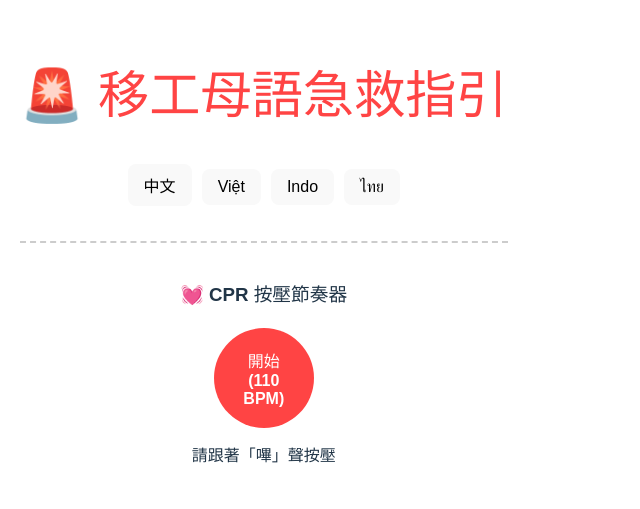
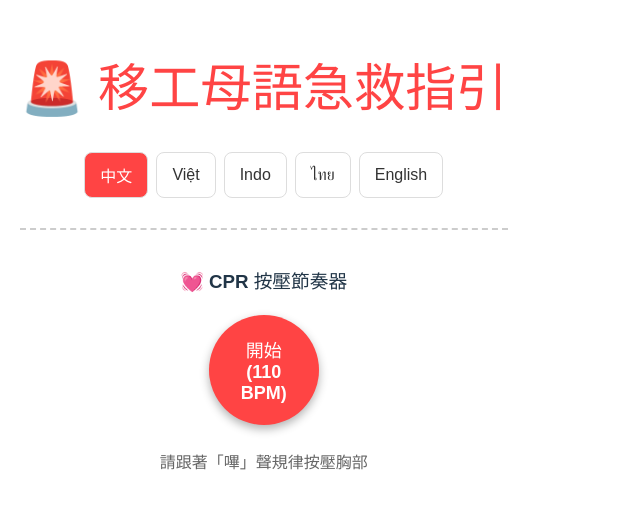
Before and after one commit to paul0224peter-alt/migrant-aid-app, a React (Vite) app: page / in a window 1280 px wide. Shown: the part 131-640 px from the top of the page, without its empty margins (0-640 px from the left). Built offline with nearby package versions, Linux system fonts and the light colour scheme.

Commit message:
完整功能整合：五國語言、大音量語音、節奏器

```diff
--- a/src/App.jsx
+++ b/src/App.jsx
@@ -1,90 +1,79 @@
 import React, { useState, useRef } from 'react'
 
 function App() {
-  React.useEffect(() => {
-  // 頁面載入時先「空跑」一次，喚醒語音引擎
-  window.speechSynthesis.getVoices();
-}, []);
   const [guide, setGuide] = useState(null)
   const [currentLang, setCurrentLang] = useState('zh')
   const [isMetronomePlaying, setIsMetronomePlaying] = useState(false)
   const metroInterval = useRef(null)
   const audioCtx = useRef(null)
 
-  // 1. 載入指南數據
+  // 1. 從後端載入指南數據
   const loadGuide = async (lang) => {
     setCurrentLang(lang)
     try {
+      // 請確保這是你部署在 Render 的後端網址
       const response = await fetch(`https://migrant-first-aid.onrender.com/guide/${lang}`)
       const data = await response.json()
       setGuide(data)
     } catch (error) {
-      console.error("載入失敗:", error)
+      console.error("載入指南失敗:", error)
     }
   }
 
-  // 2. 語音功能
-const speakText = () => {
-    if (!guide || !guide.steps) return;
+  // 2. 語音朗讀功能 (優化高音量與多國語系匹配)
+  const speakText = () => {
+    if (!guide || !guide.steps) return
+    window.speechSynthesis.cancel() // 停止之前的聲音
 
-    // 1. 強制停止當前所有語音，避免重疊
-    window.speechSynthesis.cancel();
+    const langMap = {
+      'zh': 'zh-TW',
+      'vi': 'vi-VN',
+      'id': 'id-ID',
+      'th': 'th-TH',
+      'en': 'en-US'
+    }
+    const targetLang = langMap[currentLang] || 'zh-TW'
 
-    const langMap = { 'zh': 'zh-TW', 'vi': 'vi-VN', 'id': 'id-ID', 'th': 'th-TH' };
-    const targetLang = langMap[currentLang] || 'zh-TW';
+    // 組合要朗讀的文字內容
+    let text = `${guide.title}。 ${guide.steps[0].text}。 ${guide.steps[1].text}`
 
-    // 2. 組合完整文字
-    let finalText = `${guide.title}。 ${guide.steps[0].text}。 ${guide.steps[1].text}`;
-
-    // 中文特殊發音校正
+    // 中文發音校正
     if (currentLang === 'zh') {
-      finalText = finalText.replace(/CPR/gi, "西皮阿").replace(/119/g, "一一九");
+      text = text.replace(/CPR/gi, "西皮阿").replace(/119/g, "一一九")
     }
 
-    // 3. 建立語音物件
-    const msg = new SpeechSynthesisUtterance(finalText);
-    msg.lang = targetLang;
-    msg.volume = 1.0; // 確保音量最大
-    msg.rate = 0.8;   // 語速稍慢，確保清晰度
+    const msg = new SpeechSynthesisUtterance(text)
+    msg.lang = targetLang
+    msg.volume = 1.0; // 設定最大音量
+    msg.rate = 0.8;   // 語速稍慢以利辨識
 
-    // 4. 重要：手動尋找系統中的語音引擎（針對泰文與中文優化）
-    const voices = window.speechSynthesis.getVoices();
-
-    // 尋找對應語系的語音包
+    // 強制手動尋找系統中的語音引擎
+    const voices = window.speechSynthesis.getVoices()
     const targetVoice = voices.find(v =>
       v.lang.replace('_', '-').includes(targetLang)
-    );
+    )
+    if (targetVoice) msg.voice = targetVoice
 
-    if (targetVoice) {
-      msg.voice = targetVoice;
-    } else {
-      // 如果是泰文且找不到，提醒使用者安裝
-      if (currentLang === 'th') {
-        alert("您的裝置尚未安裝泰語語音包，請至系統設定下載。");
-      }
-      // 如果是中文且找不到，在 Console 記錄 Debug 資訊
-      if (currentLang === 'zh') {
-        console.warn("找不到中文(台灣)語音包，將使用系統預設語音");
-      }
-    }
+    window.speechSynthesis.speak(msg)
+  }
 
-    // 5. 執行朗讀
-    window.speechSynthesis.speak(msg);
-  };
-
-  // 3. CPR 節奏器功能
+  // 3. CPR 節奏器功能 (高穿透力音效)
   const playBeep = () => {
     if (!audioCtx.current) {
       audioCtx.current = new (window.AudioContext || window.webkitAudioContext)()
     }
     const osc = audioCtx.current.createOscillator()
     const gain = audioCtx.current.createGain()
+
     osc.type = 'sine'
-    osc.frequency.setValueAtTime(880, audioCtx.current.currentTime)
+    osc.frequency.setValueAtTime(880, audioCtx.current.currentTime) // 提高頻率增加穿透力
+
     osc.connect(gain)
     gain.connect(audioCtx.current.destination)
-    gain.gain.setValueAtTime(1.0, audioCtx.current.currentTime)
+
+    gain.gain.setValueAtTime(0.8, audioCtx.current.currentTime) // 調高節奏音量
     gain.gain.exponentialRampToValueAtTime(0.001, audioCtx.current.currentTime + 0.15)
+
     osc.start()
     osc.stop(audioCtx.current.currentTime + 0.15)
   }
@@ -94,7 +83,7 @@ const speakText = () => {
       clearInterval(metroInterval.current)
       setIsMetronomePlaying(false)
     } else {
-      const bpm = 110
+      const bpm = 110 // 標準 CPR 按壓頻率
       const ms = 60000 / bpm
       metroInterval.current = setInterval(playBeep, ms)
       setIsMetronomePlaying(true)
@@ -105,46 +94,68 @@ const speakText = () => {
     <div style={{ padding: '20px', textAlign: 'center', fontFamily: 'sans-serif', maxWidth: '500px', margin: '0 auto' }}>
       <h1 style={{ color: '#ff4444' }}>🚨 移工母語急救指引</h1>
 
-      <div style={{ marginBottom: '20px' }}>
-        {['zh', 'vi', 'id', 'th'].map(l => (
-          <button key={l} onClick={() => loadGuide(l)} style={{ margin: '5px', padding: '8px 15px' }}>
-            {l === 'zh' ? '中文' : l === 'vi' ? 'Việt' : l === 'id' ? 'Indo' : 'ไทย'}
+      {/* 語系切換按鈕 */}
+      <div style={{ marginBottom: '20px', display: 'flex', flexWrap: 'wrap', justifyContent: 'center', gap: '8px' }}>
+        {['zh', 'vi', 'id', 'th', 'en'].map(l => (
+          <button
+            key={l}
+            onClick={() => loadGuide(l)}
+            style={{
+              padding: '10px 15px',
+              borderRadius: '8px',
+              border: '1px solid #ddd',
+              backgroundColor: currentLang === l ? '#ff4444' : '#fff',
+              color: currentLang === l ? '#fff' : '#333',
+              cursor: 'pointer'
+            }}
+          >
+            {l === 'zh' ? '中文' : l === 'vi' ? 'Việt' : l === 'id' ? 'Indo' : l === 'th' ? 'ไทย' : 'English'}
           </button>
         ))}
       </div>
 
+      {/* 指引內容顯示區 */}
       {guide && (
-        <div style={{ border: '2px solid #ff4444', borderRadius: '15px', padding: '20px', background: 'white', marginBottom: '20px' }}>
-          <h2>{guide.title}</h2>
-          <div style={{ display: 'flex', justifyContent: 'center', gap: '10px', flexWrap: 'wrap' }}>
-            <div style={{ width: '140px' }}>
-              <img src={`https://migrant-first-aid.onrender.com${guide.steps[0].img}`} width="100%" style={{ borderRadius: '10px' }} />
-              <p style={{ fontSize: '14px' }}>{guide.steps[0].text}</p>
+        <div style={{ border: '2px solid #ff4444', borderRadius: '15px', padding: '20px', background: 'white', marginBottom: '20px', boxShadow: '0 4px 6px rgba(0,0,0,0.1)' }}>
+          <h2 style={{ marginBottom: '15px' }}>{guide.title}</h2>
+          <div style={{ display: 'flex', justifyContent: 'center', gap: '15px', flexWrap: 'wrap' }}>
+            <div style={{ width: '150px' }}>
+              <img src={`https://migrant-first-aid.onrender.com${guide.steps[0].img}`} width="100%" style={{ borderRadius: '10px' }} alt="Step 1" />
+              <p style={{ fontSize: '14px', marginTop: '8px', fontWeight: 'bold' }}>{guide.steps[0].text}</p>
             </div>
-            <div style={{ width: '140px' }}>
-              <img src={`https://migrant-first-aid.onrender.com${guide.steps[1].img}`} width="100%" style={{ borderRadius: '10px' }} />
-              <p style={{ fontSize: '14px' }}>{guide.steps[1].text}</p>
+            <div style={{ width: '150px' }}>
+              <img src={`https://migrant-first-aid.onrender.com${guide.steps[1].img}`} width="100%" style={{ borderRadius: '10px' }} alt="Step 2" />
+              <p style={{ fontSize: '14px', marginTop: '8px', fontWeight: 'bold' }}>{guide.steps[1].text}</p>
             </div>
           </div>
-          <button onClick={speakText} style={{ marginTop: '10px', padding: '10px 20px', backgroundColor: '#4CAF50', color: 'white', border: 'none', borderRadius: '5px' }}>
+          <button
+            onClick={speakText}
+            style={{
+              marginTop: '15px', padding: '12px 25px', backgroundColor: '#4CAF50',
+              color: 'white', border: 'none', borderRadius: '30px', fontSize: '16px', fontWeight: 'bold',
+              cursor: 'pointer', boxShadow: '0 2px 4px rgba(0,0,0,0.2)'
+            }}
+          >
             🔊 語音朗讀
           </button>
         </div>
       )}
 
+      {/* 底部節奏器 */}
       <div style={{ marginTop: '30px', padding: '20px', borderTop: '2px dashed #ccc' }}>
         <h3>💓 CPR 按壓節奏器</h3>
         <button
           onClick={toggleMetronome}
           style={{
-            width: '100px', height: '100px', borderRadius: '50%', border: 'none',
+            width: '110px', height: '110px', borderRadius: '50%', border: 'none',
             backgroundColor: isMetronomePlaying ? '#333' : '#ff4444',
-            color: 'white', fontWeight: 'bold', cursor: 'pointer'
+            color: 'white', fontWeight: 'bold', cursor: 'pointer', fontSize: '18px',
+            boxShadow: '0 4px 10px rgba(0,0,0,0.3)', marginBottom: '10px'
           }}
         >
           {isMetronomePlaying ? '停止' : '開始'}<br/>(110 BPM)
         </button>
-        <p>請跟著「嗶」聲按壓</p>
+        <p style={{ color: '#666' }}>請跟著「嗶」聲規律按壓胸部</p>
       </div>
     </div>
   )
```
